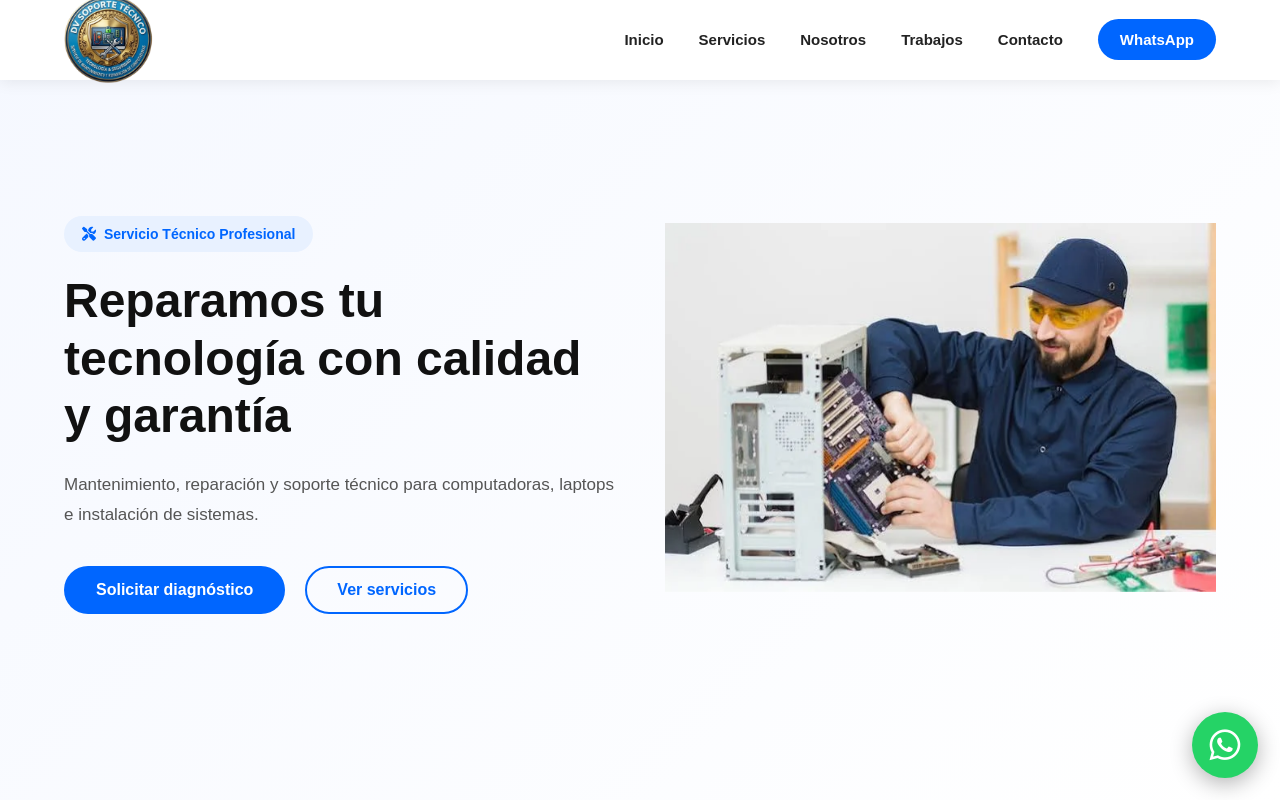
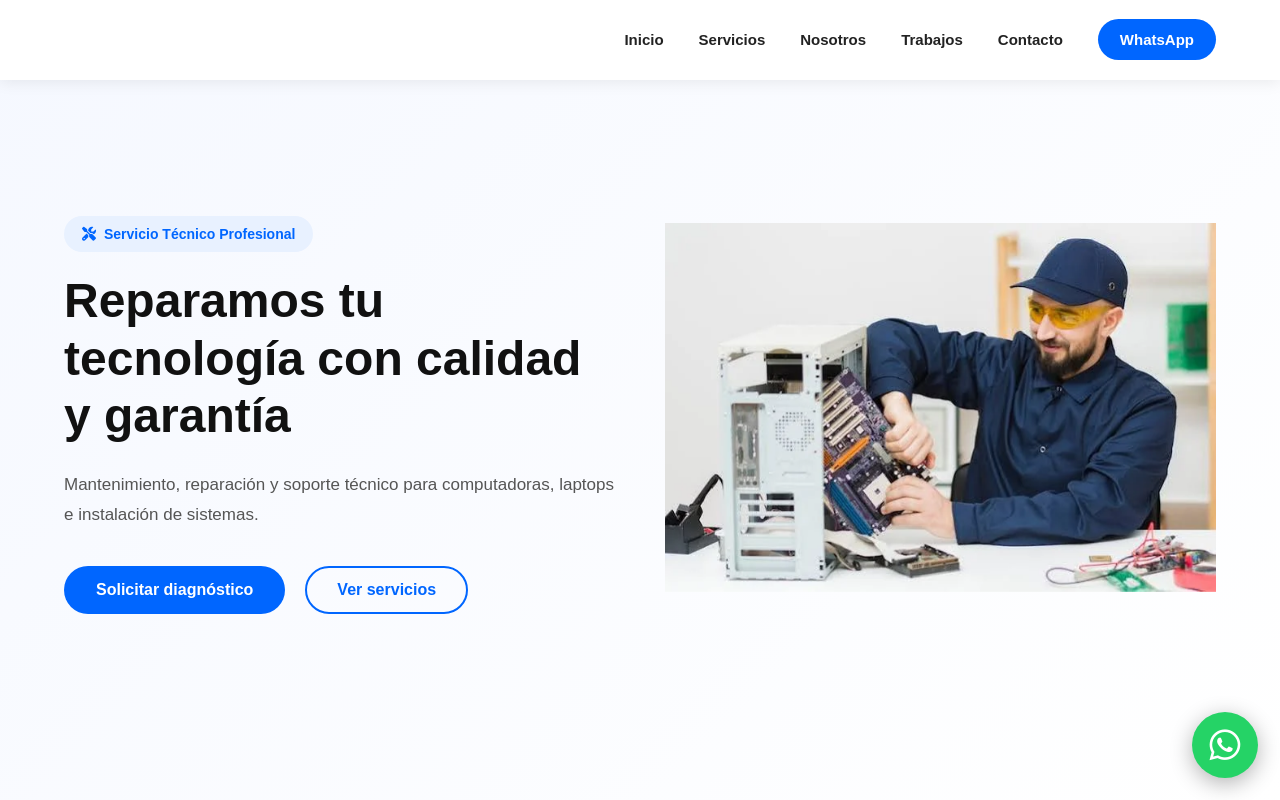
Before and after one commit to DVComputadoras/DVComputadoras.github.io, a plain HTML site: page index.html in a window 1280 px wide. Shown: the top 800 px of the page. Drawn offline with Linux system fonts and the light colour scheme.

Commit message:
Update style.css

```diff
--- a/style.css
+++ b/style.css
@@ -148,9 +148,7 @@ header{
 
 .logo img{
 
-    width:90px;
-    height:auto;
-    display:block;
+    display:none !important;
 
 }
 
```
